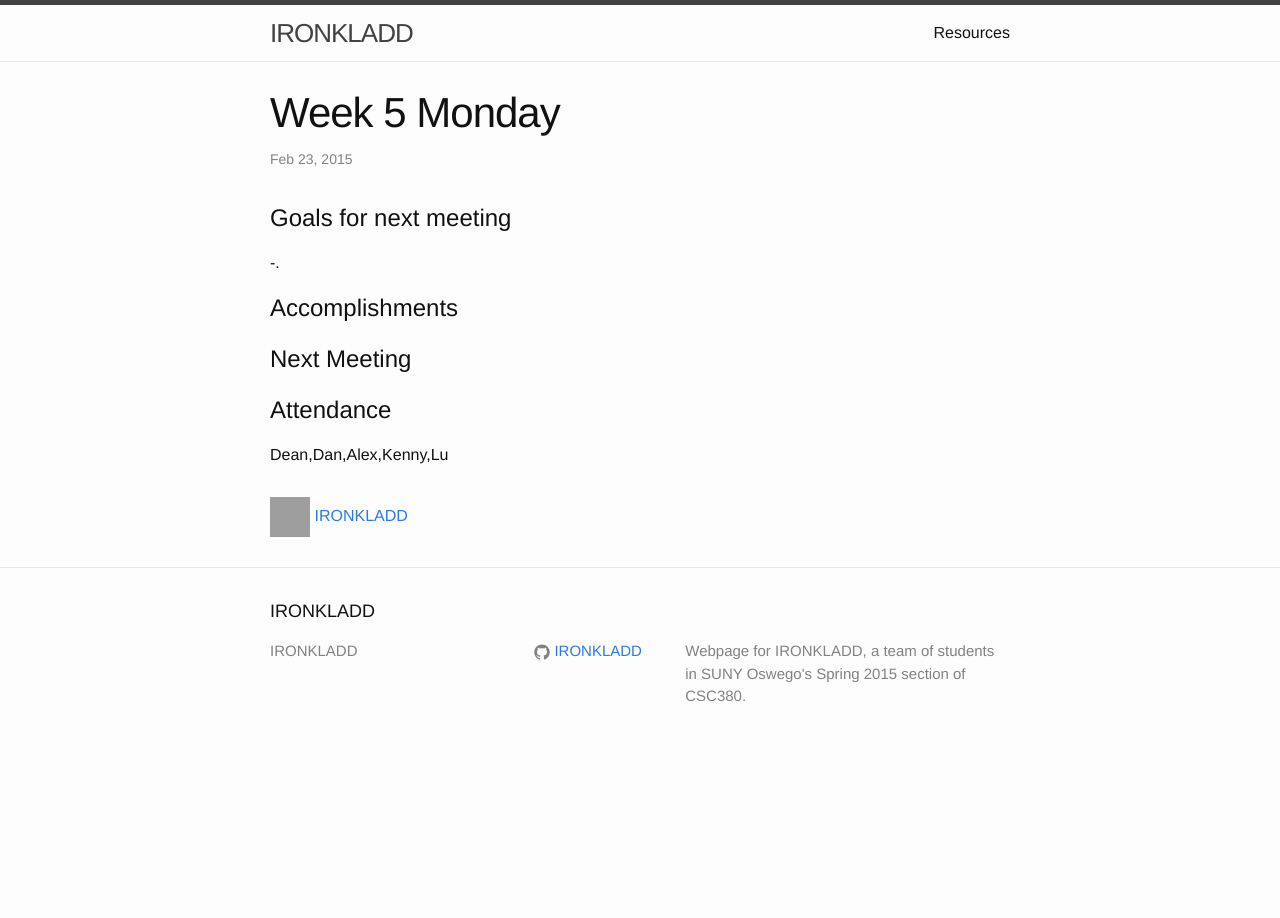
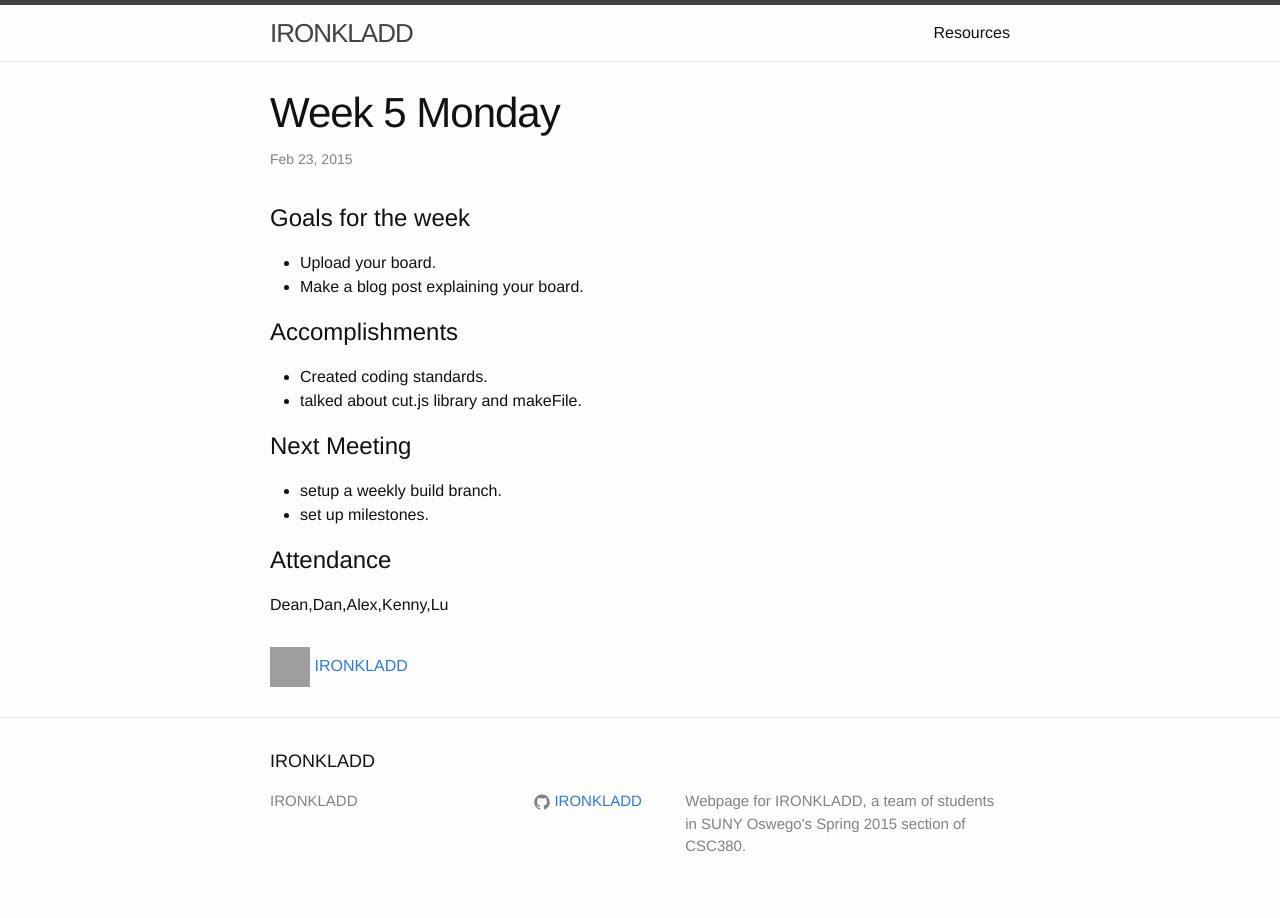
Before and after one commit to IRONKLADD/IRONKLADD.github.io, a Jekyll site: the page built from _posts/team_notes/2015-02-23-week-5A.markdown, in a window 1280 px wide. Built offline with Jekyll 4.4.1, drawn with Linux system fonts in a browser that asks for light colours; grey boxes are pictures that could not be loaded.

Commit message:
Update 2015-02-23-week-5A.markdown

```diff
--- a/_posts/team_notes/2015-02-23-week-5A.markdown
+++ b/_posts/team_notes/2015-02-23-week-5A.markdown
@@ -6,15 +6,19 @@ author: ironkladd
 date: 2015-02-23T09:00:00-05:00
 ---
 
-# Goals for next meeting
--.
+# Goals for the week
+- Upload your board.
+- Make a blog post explaining your board.
 
 
 # Accomplishments
-
+- Created coding standards.
+- talked about cut.js library and makeFile.
 
 
 # Next Meeting
+- setup a weekly build branch.
+- set up milestones.
 
 
 
```
